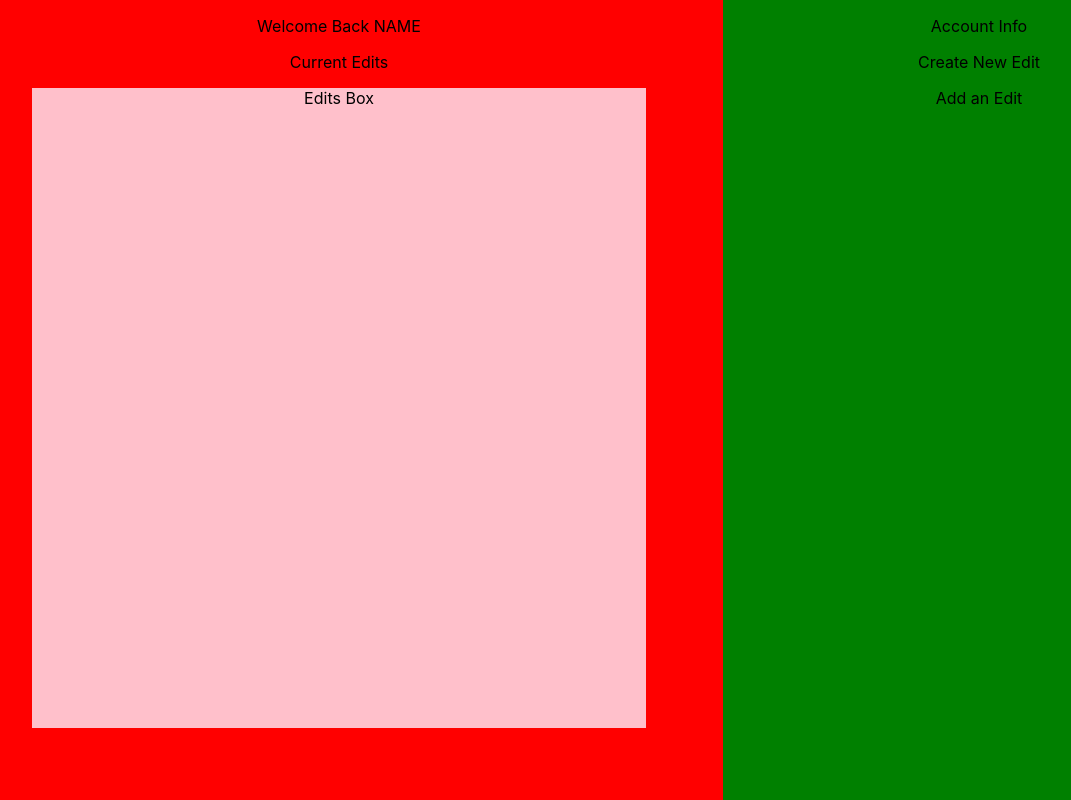
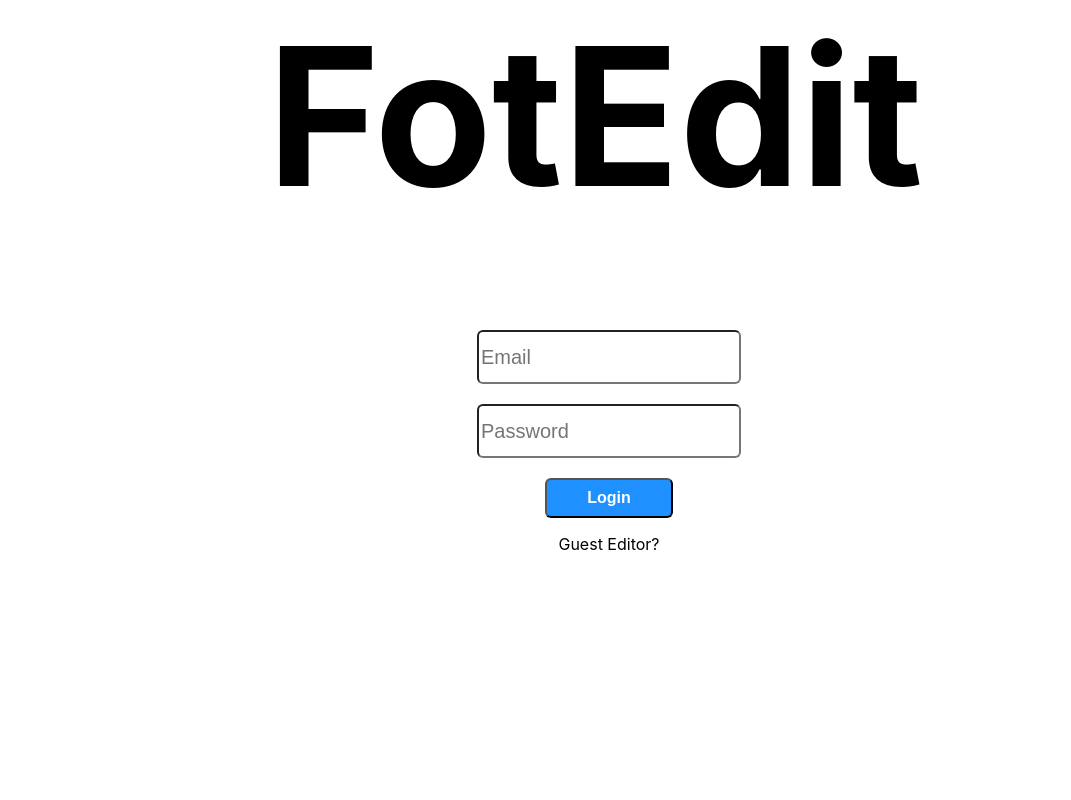
Before and after one commit to kingmikeip/fotedit, a React (Create React App) app: page / in a window 1280 px wide. Shown: the whole page, without its empty margins (45-1116 px from the left). Built offline with nearby package versions, Linux system fonts and the light colour scheme; the HTML template or start-up script is replaced by a standard one.

Commit message:
user logged in, session token stored, redirects to control panel

```diff
--- a/src/App.js
+++ b/src/App.js
@@ -12,6 +12,7 @@ import EditShare from './components/EditShare'
 import ImageView from './components/ImageView'
 import UserCreate from './components/UserCreate'
 import ControlPanel from './components/ControlPanel'
+import Welcome from './components/shared/Welcome'
 
 /*
 App -> Header*
@@ -33,6 +34,7 @@ function App() {
   // add multiple in input for multiple files
   return (
     <div className="App">
+      {/* <Welcome /> */}
       {/* <Header/> */}
       {/* <UserLogin /> */}
       {/* <GuestLogin/> */}
@@ -42,7 +44,10 @@ function App() {
       {/* <EditShare /> */}
       {/* <ImageView /> */}
       {/* <UserCreate /> */}
-      <ControlPanel />
+      {/* <ControlPanel /> */}
+
+      <Route exact path='/' component={(props)=><UserLogin {...props}/>} />
+      <Route exact path='/cp' component={(props)=><ControlPanel {...props}/>} />
     </div>
   );
 }
--- a/src/components/UserLogin.jsx
+++ b/src/components/UserLogin.jsx
@@ -1,10 +1,17 @@
-import React from 'react'
-import { Link } from 'react-router-dom'
+import React, { useState } from 'react'
+import { Link, useHistory } from 'react-router-dom'
 import Splash from './shared/Splash'
+import axios from 'axios'
+
+const apiUrl = 'http://localhost:3000'
 
 // to do await backend auth
 
 export default function UserLogin(props) {
+
+    const [input, setInput] = useState({})
+    let history = useHistory();
+
     const style = {
         formstyle: {
             width: "20vw",
@@ -35,20 +42,46 @@ export default function UserLogin(props) {
         }
     }
 
-    // handleChange
-    // submit
+    const handleChange = (e) => {
+        // records input
+        let name = e.target.name;
+        let temp = e.target.value;
+        setInput((prev) => ({ ...prev, [name]: temp }))
+        // console.log(input)
+    }
+
+    const handleSubmit = async (e) => {
+        e.preventDefault();
+        try {
+
+            let response = await axios({
+                url: `${apiUrl}/auth/login`,
+                method: 'POST',
+                data: { email: input.email, password: input.password}
+            })
+            console.log(response)
+            window.localStorage.setItem([response.data.user.email], response.data.token )
+            // goes to control panel
+            if (response.status === 200){
+                history.push('/cp')
+            }
+        } catch (error) {
+            console.log(error);
+        }
+
+    }
 
     return (
         <div>
             <Splash />
             <form style={style.formposition}>
                 <div>
-                <input type="text" placeholder="Email" style={style.formstyle}></input>
+                    <input type="text" placeholder="Email" style={style.formstyle} onChange={handleChange} name="email"></input>
                 </div>
                 <div>
-                <input type="text" placeholder="Password" style={style.formstyle}></input>
+                    <input type="password" placeholder="Password" style={style.formstyle} onChange={handleChange} name="password"></input>
                 </div>
-                <button style={style.loginbutton}>Login</button>
+                <button style={style.loginbutton} onClick={handleSubmit}>Login</button>
                 <p>Guest Editor?</p>
             </form>
         </div>
--- /dev/null
+++ b/src/components/shared/Welcome.jsx
@@ -0,0 +1,12 @@
+import React from 'react'
+import Splash from './Splash'
+
+export default function Welcome (){
+    return (
+        <div>
+            <Splash/>
+            <p>Easy Photo Editing and Sharing</p>
+            <span>Login Create An Account</span>
+        </div>
+    )
+}
```
Also changed, not shown: src/components/shared/Footer.jsx (added).
